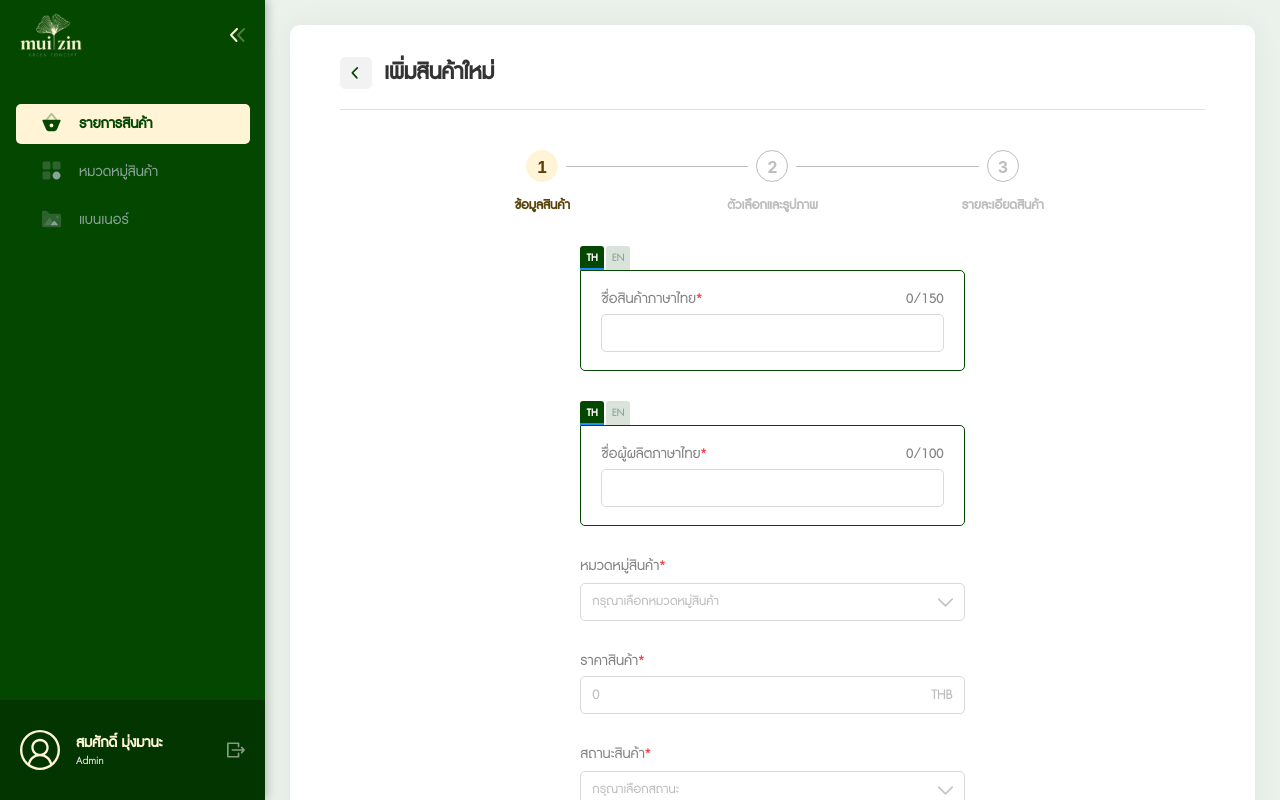
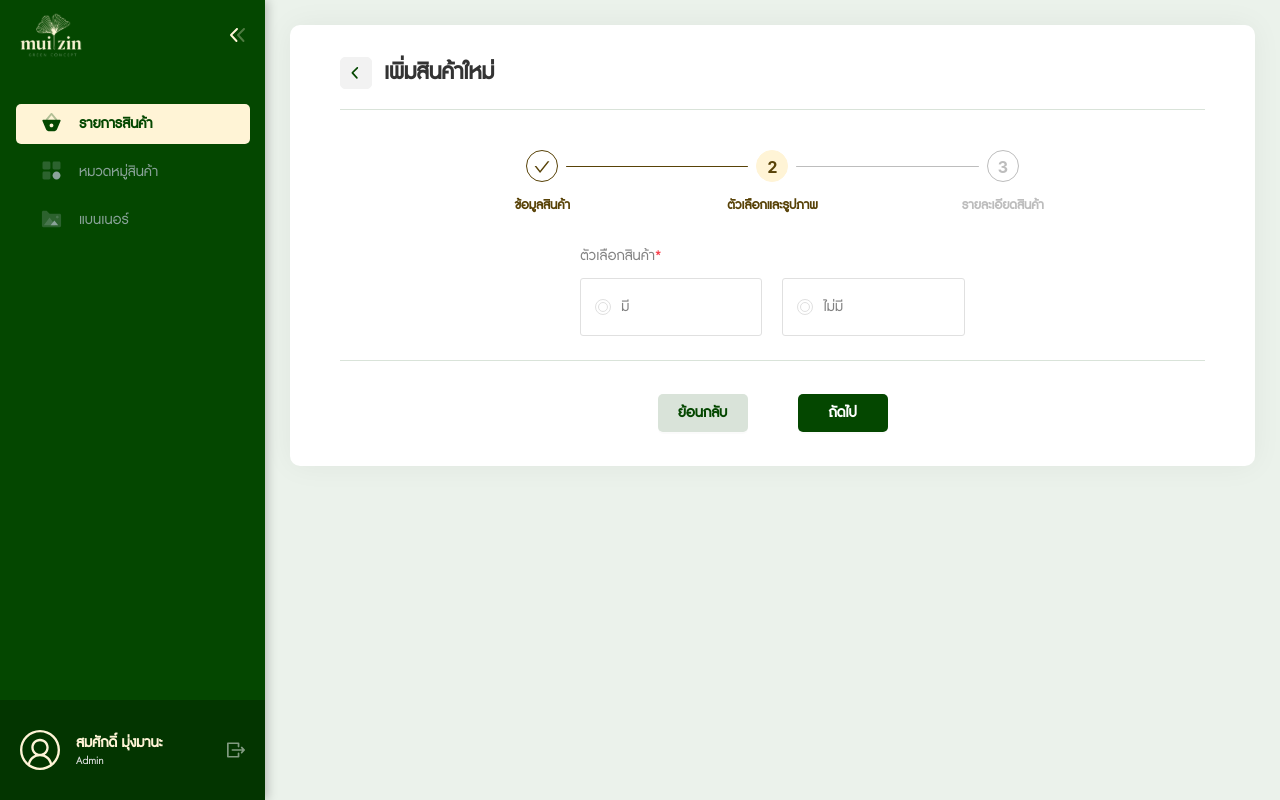
Before and after one commit to baskittisak/muiizin-admin, a React (Create React App) app: page /product in a window 1280 px wide. Built offline with nearby package versions, Linux system fonts and the light colour scheme.

Commit message:
[ADD] Product Option and Choose Option Type

```diff
--- a/src/center_components/IconSvg.js
+++ b/src/center_components/IconSvg.js
@@ -3,10 +3,14 @@ import Icon from "@ant-design/icons";
 import styled, { css } from "styled-components";
 
 const IconContainer = styled.div`
-  ${({ font_size }) =>
+  ${({ font_size, heightable }) =>
     font_size &&
     css`
-      height: ${`${font_size}px`};
+      ${heightable &&
+      css`
+        height: ${`${font_size}px`};
+      `};
+
       .anticon svg {
         font-size: ${`${font_size}px`};
       }
@@ -33,10 +37,18 @@ const IconContainer = styled.div`
     `};
 `;
 
-const IconSvg = ({ src, fontSize, color, margin, onClick }) => {
+const IconSvg = ({
+  src,
+  fontSize,
+  heightable = true,
+  color,
+  margin,
+  onClick,
+}) => {
   return (
     <IconContainer
       font_size={fontSize}
+      heightable={heightable}
       color={color}
       margin={margin}
       onClick={onClick}
--- a/src/components/product/Product.js
+++ b/src/components/product/Product.js
@@ -7,8 +7,9 @@ import { objValuesArr } from "../../utils/utils";
 import FormWrapper from "../../center_components/FormWrapper";
 import Frame from "../../center_components/Frame";
 import BaseButton from "../../center_components/BaseButton";
+import StepsProduct from "./StepsProduct";
 import ProductInfo from "./ProductInfo";
-import StepsProduct from "./StepsProduct";
+import ProductOption from "./option/ProductOption";
 
 const Body = styled.div`
   margin-bottom: 24px;
@@ -35,7 +36,7 @@ const Footer = styled(Box)`
 
 const Product = () => {
   const navigate = useNavigate();
-  const [current, setCurrent] = useState(0);
+  const [current, setCurrent] = useState(1);
   const [productInfo, setProductInfo] = useState({
     name: {
       th: "",
@@ -67,6 +68,8 @@ const Product = () => {
             setProductInfo={setProductInfo}
           />
         );
+      case 1:
+        return <ProductOption />;
       default:
         return null;
     }
--- /dev/null
+++ b/src/components/product/option/OptionType.js
@@ -0,0 +1,91 @@
+import { memo } from "react";
+import styled, { css } from "styled-components";
+import { Space } from "antd";
+import { Box, SpaceContainer } from "../../../style/common";
+import Typography from "../../../center_components/Typography";
+import IconSvg from "../../../center_components/IconSvg";
+import { ReactComponent as checked_icon } from "../../../assets/icons/check.svg";
+
+const Option = styled(Space)`
+  cursor: pointer;
+  width: 100%;
+  border: 1px solid #e0e0e0;
+  border-radius: 3px;
+  padding: 18px 14px;
+
+  ${({ active }) =>
+    active &&
+    css`
+      border: 1px solid #044700;
+      border-bottom: 0;
+      border-radius: 3px 3px 0 0;
+    `};
+`;
+
+const Square = styled(Box)`
+  width: 14px;
+  height: 14px;
+  background-color: #e0e0e0;
+  border-radius: 2px;
+
+  ${({ active }) =>
+    active &&
+    css`
+      background-color: #044700;
+    `};
+`;
+
+const OptionType = ({ sizeEnable, colorEnable, onSetEnble }) => {
+  return (
+    <SpaceContainer direction="vertical" size={10}>
+      <SpaceContainer direction="vertical" size={20}>
+        <Space size={0}>
+          <Typography fontSize={18} lineHeight={20} color="#828282">
+            ประเภทตัวเลือก
+          </Typography>
+          <Typography fontSize={18} lineHeight={20} color="#F9414C">
+            *
+          </Typography>
+        </Space>
+        <Option
+          size={10}
+          active={sizeEnable ? 1 : 0}
+          onClick={() => onSetEnble("size", !sizeEnable)}
+        >
+          <Square justify="center" align="center" active={sizeEnable}>
+            {sizeEnable && (
+              <IconSvg src={checked_icon} fontSize={10} heightable={false} />
+            )}
+          </Square>
+          <Typography
+            fontSize={18}
+            lineHeight={20}
+            color={sizeEnable ? "#044700" : "#4F4F4F"}
+          >
+            Size
+          </Typography>
+        </Option>
+        <Option
+          size={10}
+          active={colorEnable ? 1 : 0}
+          onClick={() => onSetEnble("color", !colorEnable)}
+        >
+          <Square justify="center" align="center" active={colorEnable}>
+            {colorEnable && (
+              <IconSvg src={checked_icon} fontSize={10} heightable={false} />
+            )}
+          </Square>
+          <Typography
+            fontSize={18}
+            lineHeight={20}
+            color={colorEnable ? "#044700" : "#4F4F4F"}
+          >
+            Color
+          </Typography>
+        </Option>
+      </SpaceContainer>
+    </SpaceContainer>
+  );
+};
+
+export default memo(OptionType);
--- /dev/null
+++ b/src/components/product/option/Options.js
@@ -0,0 +1,107 @@
+import { memo, useMemo } from "react";
+import styled, { css } from "styled-components";
+import { Box, SpaceContainer } from "../../../style/common";
+import { Col, Row, Space } from "antd";
+import Typography from "../../../center_components/Typography";
+
+const Option = styled(Space)`
+  cursor: pointer;
+  width: 100%;
+  border: 1px solid #e0e0e0;
+  border-radius: 3px;
+  padding: 18px 14px;
+
+  ${({ active }) =>
+    active &&
+    css`
+      border: 1px solid #044700;
+    `};
+`;
+
+const Circle = styled(Box)`
+  width: 16px;
+  height: 16px;
+  border: 1px solid #e0e0e0;
+  border-radius: 100%;
+
+  ${({ active }) =>
+    active &&
+    css`
+      border: 1px solid #044700;
+    `};
+
+  ${({ inside, active }) =>
+    inside === "true" &&
+    css`
+      width: 10px;
+      height: 10px;
+
+      ${active &&
+      css`
+        background-color: #044700;
+      `};
+    `};
+`;
+
+const Options = ({ option, setOption }) => {
+  const isOptionTrue = useMemo(() => {
+    return option !== null && option ? 1 : 0;
+  }, [option]);
+
+  const isOptionFalse = useMemo(() => {
+    return option !== null && !option ? 1 : 0;
+  }, [option]);
+
+  return (
+    <SpaceContainer direction="vertical" size={10}>
+      <Space size={0}>
+        <Typography fontSize={18} lineHeight={20} color="#828282">
+          ตัวเลือกสินค้า
+        </Typography>
+        <Typography fontSize={18} lineHeight={20} color="#F9414C">
+          *
+        </Typography>
+      </Space>
+      <Row gutter={[20, 0]}>
+        <Col span={12}>
+          <Option
+            size={10}
+            onClick={() => setOption(true)}
+            active={isOptionTrue}
+          >
+            <Circle justify="center" align="center" active={isOptionTrue}>
+              <Circle inside="true" active={isOptionTrue} />
+            </Circle>
+            <Typography
+              fontSize={18}
+              lineHeight={20}
+              color={isOptionTrue ? "#044700" : "#828282"}
+            >
+              มี
+            </Typography>
+          </Option>
+        </Col>
+        <Col span={12}>
+          <Option
+            size={10}
+            onClick={() => setOption(false)}
+            active={isOptionFalse}
+          >
+            <Circle justify="center" align="center" active={isOptionFalse}>
+              <Circle inside="true" active={isOptionFalse} />
+            </Circle>
+            <Typography
+              fontSize={18}
+              lineHeight={20}
+              color={isOptionFalse ? "#044700" : "#828282"}
+            >
+              ไม่มี
+            </Typography>
+          </Option>
+        </Col>
+      </Row>
+    </SpaceContainer>
+  );
+};
+
+export default memo(Options);
--- /dev/null
+++ b/src/components/product/option/ProductOption.js
@@ -0,0 +1,42 @@
+import { memo, useCallback, useMemo, useState } from "react";
+import { SpaceContainer } from "../../../style/common";
+import Options from "./Options";
+import OptionType from "./OptionType";
+
+const ProductOption = () => {
+  const [option, setOption] = useState(null);
+  const [optionEnable, setOptionEnable] = useState({
+    size: false,
+    color: false,
+  });
+
+  const onSetOptionEnable = useCallback((type, value) => {
+    setOptionEnable((prevState) => ({
+      ...prevState,
+      [type]: value,
+    }));
+  }, []);
+
+  const displayOption = useMemo(() => {
+    if (option) {
+      return (
+        <OptionType
+          sizeEnable={optionEnable.size}
+          colorEnable={optionEnable.color}
+          onSetEnble={onSetOptionEnable}
+        />
+      );
+    } else {
+      return <>Image</>;
+    }
+  }, [option, optionEnable.color, optionEnable.size, onSetOptionEnable]);
+
+  return (
+    <SpaceContainer direction="vertical" size={30}>
+      <Options option={option} setOption={setOption} />
+      {option !== null && displayOption}
+    </SpaceContainer>
+  );
+};
+
+export default memo(ProductOption);
```
